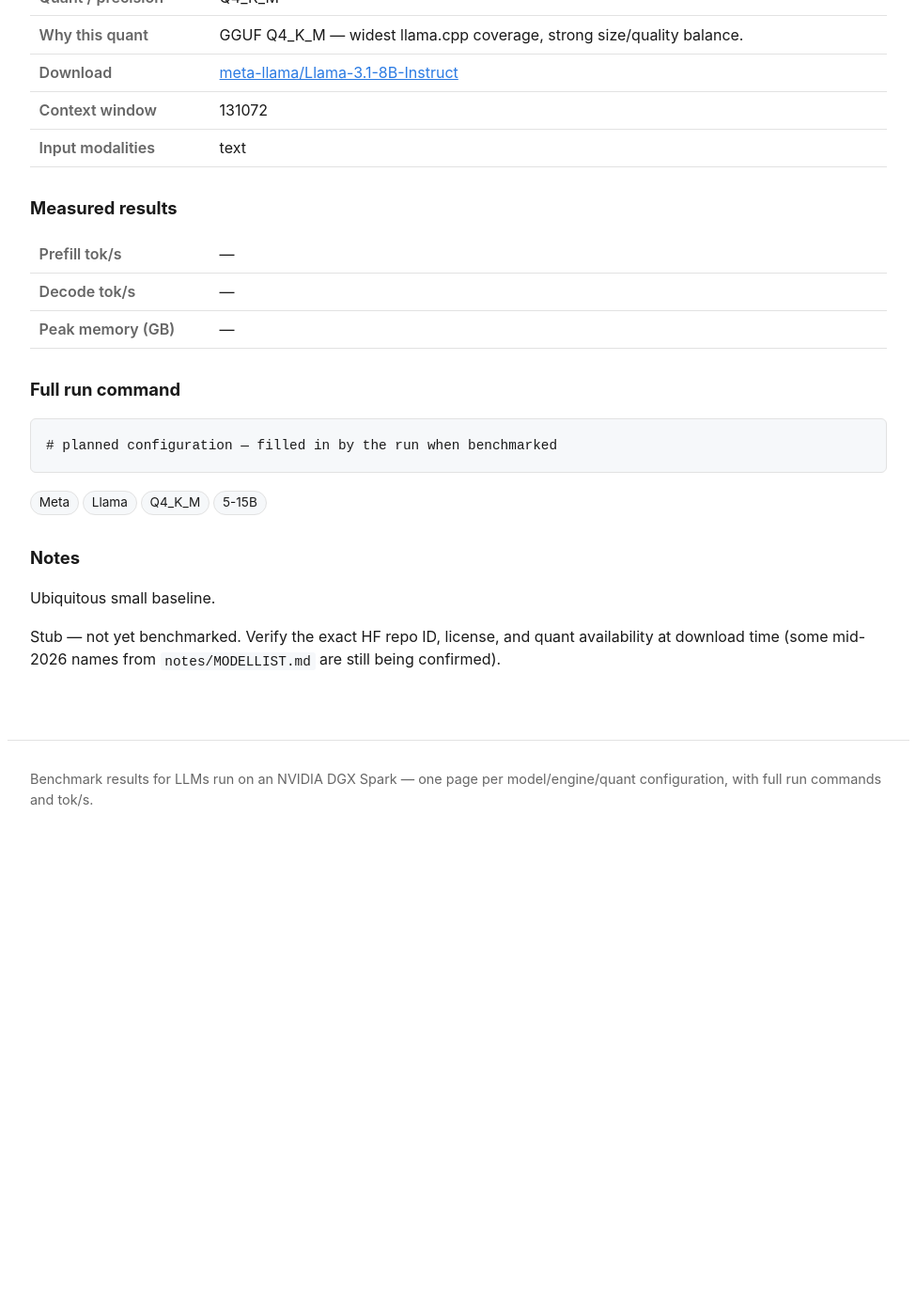
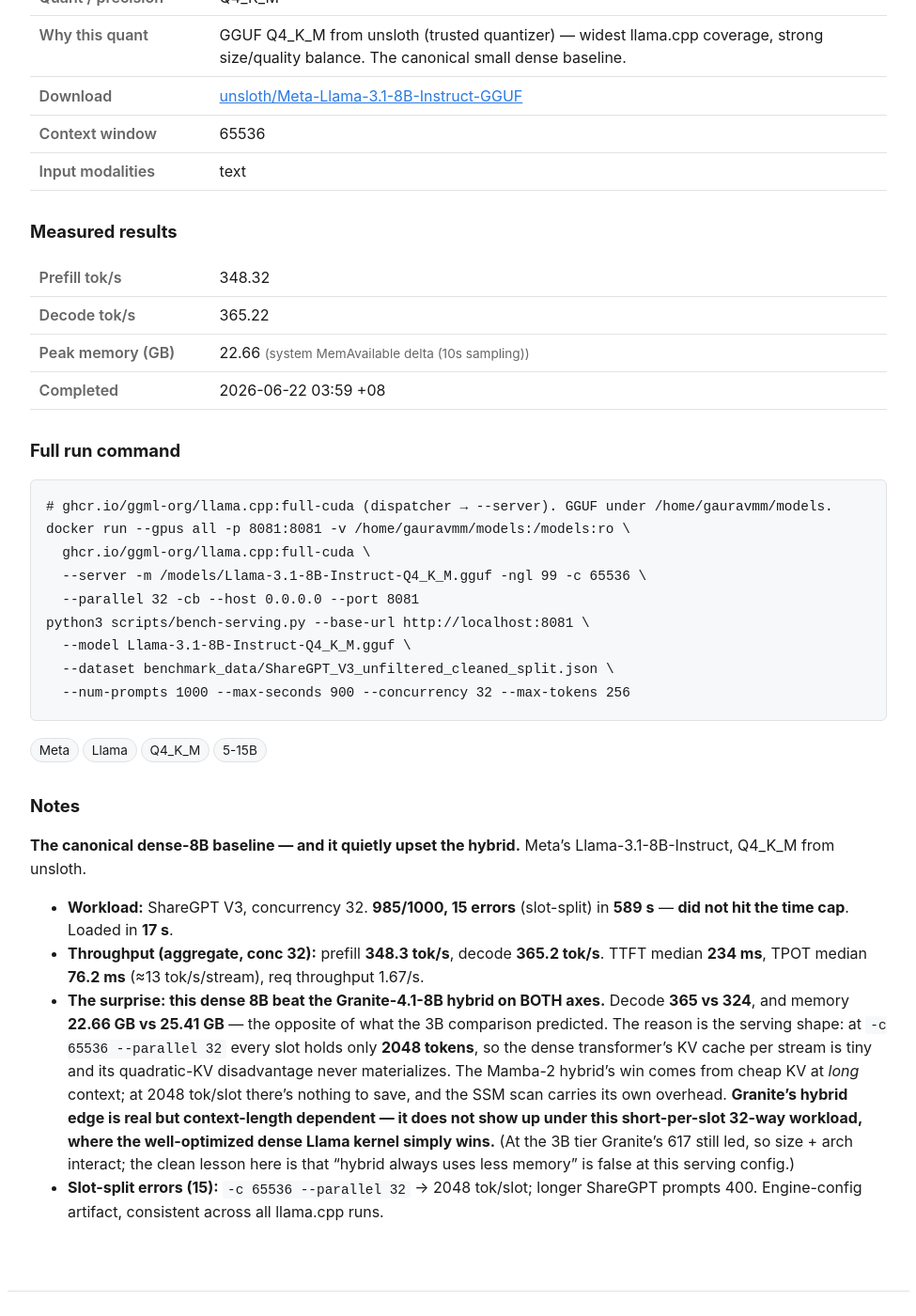
Before and after one commit to yjsoon/autobench, a Jekyll site: the page built from _configs/llama-3-1-8b-llamacpp-q4_k_m.md, in a window 1280 px wide and 1400 px high, scrolled down 483 px. Shown: the whole window at 94% size, without its empty margins (152-1127 px from the left). Built offline with Jekyll 4.4.1, drawn with Linux system fonts in a browser that asks for light colours; before the commit the page ends 1408 px from its top, so only the background shows below that; some of the changed text lies outside the part shown.

Commit message:
Bench: Llama-3.1-8B llama.cpp Q4_K_M (348/365, 22.7GB) — dense beats hybrid at 8B
Dense Llama-3.1-8B out-decoded AND under-used memory vs Granite-4.1-8B hybrid
(365 vs 324 tok/s, 22.66 vs 25.41 GB). Hybrid Mamba-2 KV advantage is
context-length dependent: at 2048 tok/slot there's nothing to save. Corrected
the Granite-8B page's memory claim accordingly.

Co-Authored-By: Claude Opus 4.8 (1M context) <noreply@anthropic.com>
Claude-Session: https://claude.ai/code/session_01JczsieM71svofn8CxRyY2s

```diff
--- a/_configs/llama-3-1-8b-llamacpp-q4_k_m.md
+++ b/_configs/llama-3-1-8b-llamacpp-q4_k_m.md
@@ -6,26 +6,48 @@ family: Llama
 params: 8B (dense)
 engine: llama.cpp
 quant: Q4_K_M
-quant_rationale: GGUF Q4_K_M — widest llama.cpp coverage, strong size/quality balance.
-source_repo: meta-llama/Llama-3.1-8B-Instruct
-download_url: https://huggingface.co/meta-llama/Llama-3.1-8B-Instruct
-context: 131072
+quant_rationale: GGUF Q4_K_M from unsloth (trusted quantizer) — widest llama.cpp coverage, strong size/quality balance. The canonical small dense baseline.
+source_repo: unsloth/Meta-Llama-3.1-8B-Instruct-GGUF
+download_url: https://huggingface.co/unsloth/Meta-Llama-3.1-8B-Instruct-GGUF
+context: 65536
 modalities: [text]
 mm_served: true
 tags: [Meta, Llama, Q4_K_M, 5-15B]
 
-status: pending
-prefill_toks:
-decode_toks:
-mem_gb:
-mem_source:
-measured_on:
-completed_at:
+status: done
+prefill_toks: 348.32
+decode_toks: 365.22
+mem_gb: 22.66
+mem_source: system MemAvailable delta (10s sampling)
+measured_on: 2026-06-22
+completed_at: 2026-06-22 03:59 +08
 run_command: |
-  # planned configuration — filled in by the run when benchmarked
+  # ghcr.io/ggml-org/llama.cpp:full-cuda (dispatcher → --server). GGUF under /home/gauravmm/models.
+  docker run --gpus all -p 8081:8081 -v /home/gauravmm/models:/models:ro \
+    ghcr.io/ggml-org/llama.cpp:full-cuda \
+    --server -m /models/Llama-3.1-8B-Instruct-Q4_K_M.gguf -ngl 99 -c 65536 \
+    --parallel 32 -cb --host 0.0.0.0 --port 8081
+  python3 scripts/bench-serving.py --base-url http://localhost:8081 \
+    --model Llama-3.1-8B-Instruct-Q4_K_M.gguf \
+    --dataset benchmark_data/ShareGPT_V3_unfiltered_cleaned_split.json \
+    --num-prompts 1000 --max-seconds 900 --concurrency 32 --max-tokens 256
 ---
 
-Ubiquitous small baseline.
+**The canonical dense-8B baseline — and it quietly upset the hybrid.** Meta's Llama-3.1-8B-Instruct,
+Q4_K_M from unsloth.
 
-Stub — not yet benchmarked. Verify the exact HF repo ID, license, and quant availability at
-download time (some mid-2026 names from `notes/MODELLIST.md` are still being confirmed).
+- **Workload:** ShareGPT V3, concurrency 32. **985/1000, 15 errors** (slot-split) in **589 s** —
+  **did not hit the time cap**. Loaded in **17 s**.
+- **Throughput (aggregate, conc 32):** prefill **348.3 tok/s**, decode **365.2 tok/s**. TTFT median
+  **234 ms**, TPOT median **76.2 ms** (≈13 tok/s/stream), req throughput 1.67/s.
+- **The surprise: this dense 8B beat the Granite-4.1-8B hybrid on BOTH axes.** Decode **365 vs 324**,
+  and memory **22.66 GB vs 25.41 GB** — the opposite of what the 3B comparison predicted. The reason
+  is the serving shape: at `-c 65536 --parallel 32` every slot holds only **2048 tokens**, so the
+  dense transformer's KV cache per stream is tiny and its quadratic-KV disadvantage never materializes.
+  The Mamba-2 hybrid's win comes from cheap KV at *long* context; at 2048 tok/slot there's nothing to
+  save, and the SSM scan carries its own overhead. **Granite's hybrid edge is real but context-length
+  dependent — it does not show up under this short-per-slot 32-way workload, where the well-optimized
+  dense Llama kernel simply wins.** (At the 3B tier Granite's 617 still led, so size + arch interact;
+  the clean lesson here is that "hybrid always uses less memory" is false at this serving config.)
+- **Slot-split errors (15):** `-c 65536 --parallel 32` → 2048 tok/slot; longer ShareGPT prompts 400.
+  Engine-config artifact, consistent across all llama.cpp runs.
```
Also changed, not shown: _configs/granite-4-1-8b-llamacpp-q4_k_m.md (+9 -6 lines).
